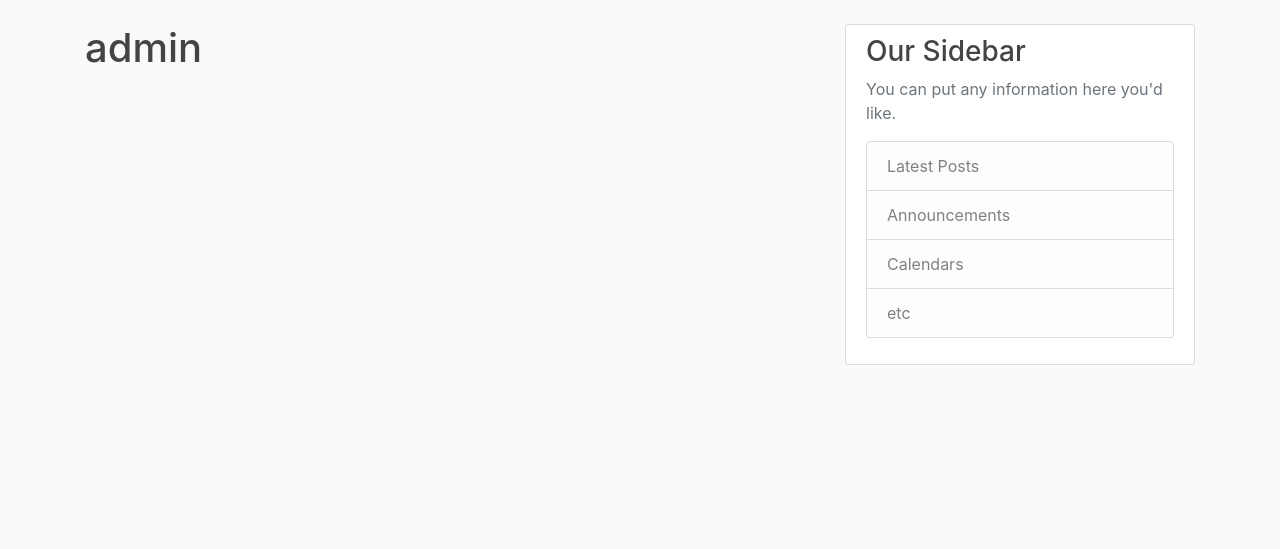
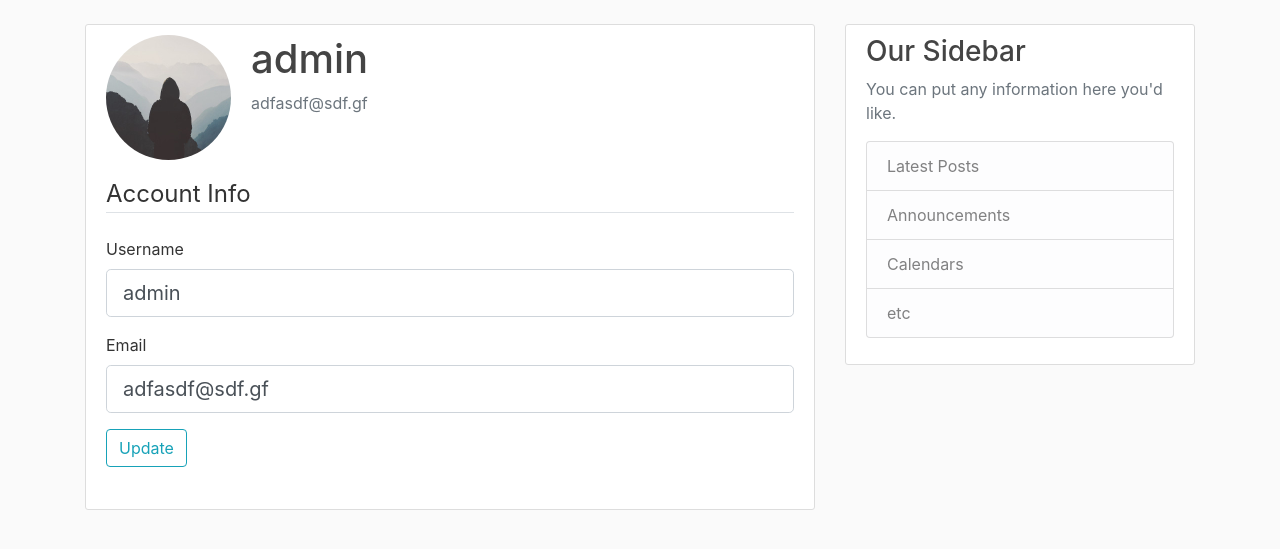
Before and after one commit to hadielyakhni/flask-blog, a Flask app: page /account in a window 1280 px wide. Shown: the part 56-605 px from the top of the page. Run offline with Flask 2, Linux system fonts and the light colour scheme; a user stored in the database is signed in.

Commit message:
can update username/email

```diff
--- a/blogapp/forms.py
+++ b/blogapp/forms.py
@@ -1,4 +1,5 @@
 from flask_wtf import FlaskForm
+from flask_login import current_user
 from wtforms import StringField, PasswordField, SubmitField, BooleanField
 from wtforms.validators import DataRequired, Length, Email, EqualTo, ValidationError
 from blogapp.models import User
@@ -31,3 +32,21 @@ class LoginForm(FlaskForm):
     password = PasswordField('Password', validators=[DataRequired()])
     remember = BooleanField('Remember Me')
     submit = SubmitField('Login')
+
+
+class UpdateAccountForm(FlaskForm):
+    username = StringField('Username',validators=[DataRequired(), Length(min=2, max=20)])
+    email = StringField('Email',validators=[DataRequired(), Email()])
+    submit = SubmitField('Update')
+
+    def validate_username(self, username):
+        if username.data != current_user.username:
+            user = User.query.filter_by(username=username.data).first()
+            if user:
+                raise ValidationError('That username is taken. Please choose a different one.')
+
+    def validate_email(self, email):
+        if email.data != current_user.email:
+            user = User.query.filter_by(email=email.data).first()
+            if user:
+                raise ValidationError('That email is taken. Please choose a different one.')
--- a/blogapp/routes.py
+++ b/blogapp/routes.py
@@ -1,7 +1,7 @@
 
 from flask import render_template, url_for, flash, redirect, request
 from blogapp import app, db
-from blogapp.forms import RegistrationForm, LoginForm
+from blogapp.forms import RegistrationForm, LoginForm, UpdateAccountForm
 from blogapp.models import User, Post
 from flask_login import login_user, current_user, logout_user, login_required
 
@@ -69,7 +69,18 @@ def logout():
     return redirect(url_for('home'))
 
 
-@app.route("/account")
+@app.route("/account", methods=['GET', 'POST'])
 @login_required
 def account():
-    return render_template('account.html', title='Account')
+    form = UpdateAccountForm()
+    if form.validate_on_submit():
+        current_user.username = form.username.data
+        current_user.email = form.email.data
+        db.session.commit()
+        flash('your account has been updated', 'success')
+        return redirect(url_for('account'))
+    elif request.method == 'GET':
+        form.username.data = current_user.username
+        form.email.data = current_user.email
+    image_file = url_for('static', filename=f'profile_pics/{current_user.image_file}')
+    return render_template('account.html', title='Account', image_file=image_file, form=form)
--- a/blogapp/templates/account.html
+++ b/blogapp/templates/account.html
@@ -1,4 +1,47 @@
 {% extends "layout.html" %}
 {% block content %}
-<h1>{{ current_user.username }}</h1>
+<div class="content-section">
+    <div class="media">
+        <img class="rounded-circle account-img" src="{{image_file}}">
+        <div class="media-body">
+            <h2 class="account-heading">{{current_user.username}}</h2>
+            <p class="text-secondary">{{current_user.email}}</p>
+        </div>
+    </div>
+    <form method="POST" action="">
+        {{form.hidden_tag()}}
+        <fieldset class="form-group">
+            <legend class="border-bottom mb-4">Account Info</legend>
+            <div class="form-group">
+                {{form.username.label(class="form-control-label")}}
+                {%if form.username.errors%}
+                {{form.username(class="form-control form-control-lg is-invalid")}}
+                <div class="invalid-feedback">
+                    {%for error in form.username.errors%}
+                    <span>{{error}}</span>
+                    {%endfor%}
+                </div>
+                {%else%}
+                {{form.username(class="form-control form-control-lg")}}
+                {%endif%}
+            </div>
+            <div class="form-group">
+                {{form.email.label(class="form-control-label")}}
+                {%if form.email.errors%}
+                {{form.email(class="form-control form-control-lg is-invalid")}}
+                <div class="invalid-feedback">
+                    {%for error in form.email.errors%}
+                    <span>{{error}}</span>
+                    {%endfor%}
+                </div>
+                {%else%}
+                {{form.email(class="form-control form-control-lg")}}
+                {%endif%}
+            </div>
+            <div class="form-group">
+                {{form.submit(class="btn btn-outline-info")}}
+            </div>
+        </fieldset>
+    </form>
+</div>
 {% endblock content %}
```
Also changed, not shown: blogapp/site.db, blogapp/static/profile_pics/default.jpg (added).
